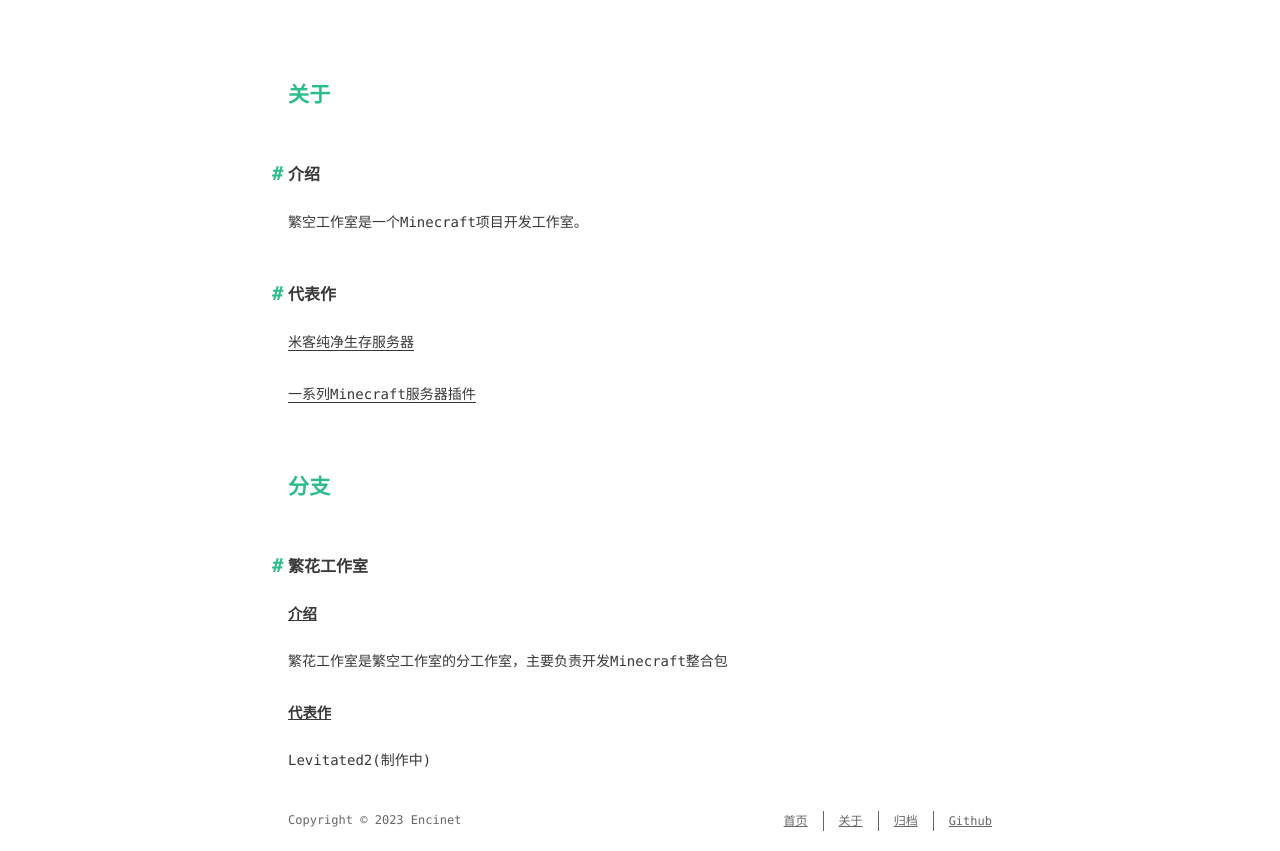
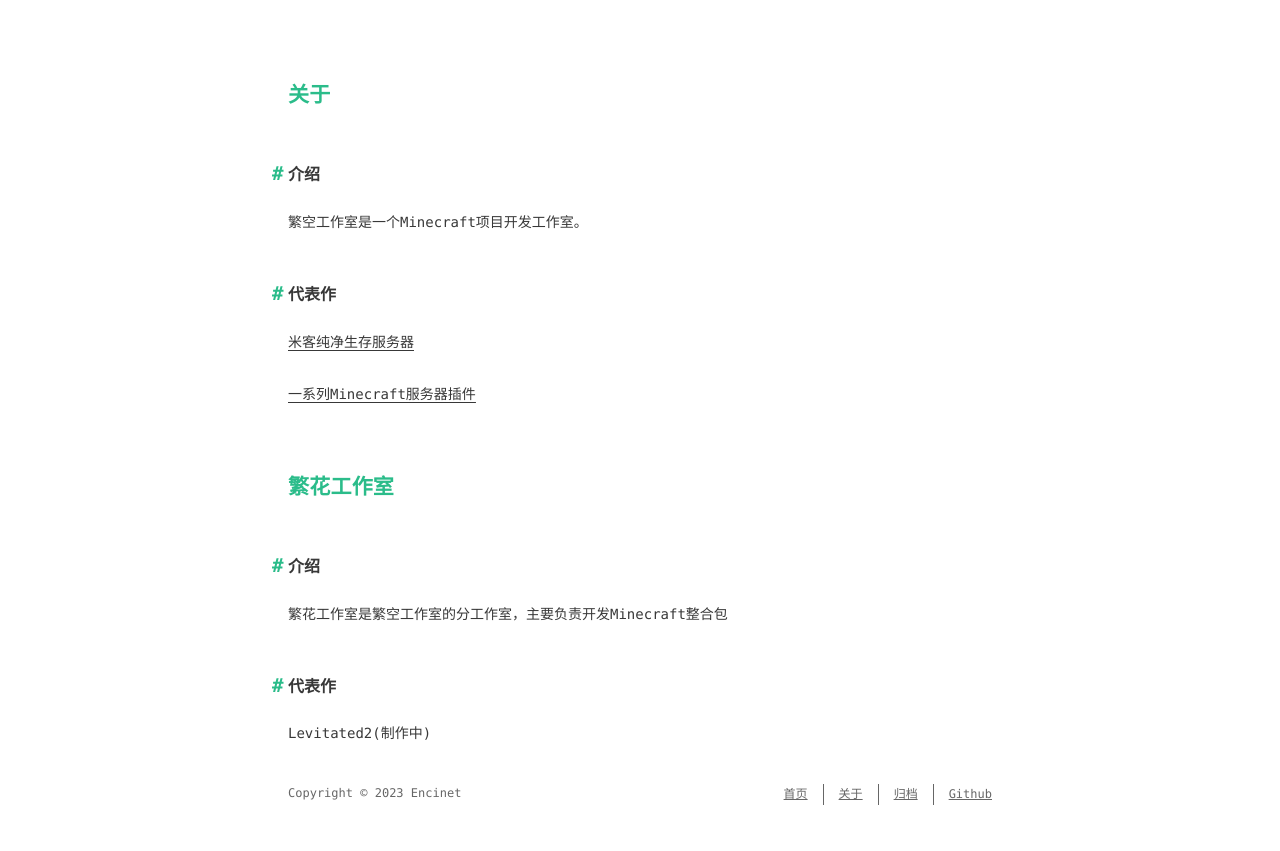
Before and after one commit to iamyuuk/StudioWebsite, a plain HTML site: page about/index.html in a window 1280 px wide. Shown: the part 119-970 px from the top of the page. After the commit the page ends 944 px from the top, so only its background shows below. Drawn offline with nearby package versions, Linux system fonts and the light colour scheme; a web font is replaced by a local one.

Commit message:
Site updated: 2023-01-12 02:03:23

```diff
--- a/about/index.html
+++ b/about/index.html
@@ -6,15 +6,15 @@
     <meta http-equiv="X-UA-Compatible" content="IE=edge">
     <meta name="HandheldFriendly" content="True">
     <meta name="viewport" content="width=device-width, initial-scale=1, maximum-scale=5" />
-    <meta name="description" content="关于介绍繁空工作室是一个Minecraft项目开发工作室。 代表作米客纯净生存服务器 一系列Minecraft服务器插件 分支繁花工作室介绍繁花工作室是繁空工作室的分工作室，主要负责开发Minecraft整合包 代表作Levitated2(制作中)">
+    <meta name="description" content="关于介绍繁空工作室是一个Minecraft项目开发工作室。 代表作米客纯净生存服务器 一系列Minecraft服务器插件 繁花工作室介绍繁花工作室是繁空工作室的分工作室，主要负责开发Minecraft整合包 代表作Levitated2(制作中)">
 <meta property="og:type" content="website">
 <meta property="og:title" content="关于">
 <meta property="og:url" content="http://encinet.netlify.app/about/index.html">
 <meta property="og:site_name" content="繁空工作室">
-<meta property="og:description" content="关于介绍繁空工作室是一个Minecraft项目开发工作室。 代表作米客纯净生存服务器 一系列Minecraft服务器插件 分支繁花工作室介绍繁花工作室是繁空工作室的分工作室，主要负责开发Minecraft整合包 代表作Levitated2(制作中)">
+<meta property="og:description" content="关于介绍繁空工作室是一个Minecraft项目开发工作室。 代表作米客纯净生存服务器 一系列Minecraft服务器插件 繁花工作室介绍繁花工作室是繁空工作室的分工作室，主要负责开发Minecraft整合包 代表作Levitated2(制作中)">
 <meta property="og:locale" content="zh_CN">
 <meta property="article:published_time" content="2023-01-11T13:48:27.000Z">
-<meta property="article:modified_time" content="2023-01-11T17:59:36.067Z">
+<meta property="article:modified_time" content="2023-01-11T18:03:11.240Z">
 <meta property="article:author" content="Encinet">
 <meta name="twitter:card" content="summary">
 
@@ -88,8 +88,8 @@
           <h1 id="关于"><a href="#关于" class="headerlink" title="关于"></a>关于</h1><h2 id="介绍"><a href="#介绍" class="headerlink" title="介绍"></a>介绍</h2><p>繁空工作室是一个Minecraft项目开发工作室。</p>
 <h2 id="代表作"><a href="#代表作" class="headerlink" title="代表作"></a>代表作</h2><p><a target="_blank" rel="noopener" href="https://mikwiki.netlify.app/">米客纯净生存服务器</a></p>
 <p><a href="github.com/encinet">一系列Minecraft服务器插件</a></p>
-<h1 id="分支"><a href="#分支" class="headerlink" title="分支"></a>分支</h1><h2 id="繁花工作室"><a href="#繁花工作室" class="headerlink" title="繁花工作室"></a>繁花工作室</h2><h3 id="介绍-1"><a href="#介绍-1" class="headerlink" title="介绍"></a>介绍</h3><p>繁花工作室是繁空工作室的分工作室，主要负责开发Minecraft整合包</p>
-<h3 id="代表作-1"><a href="#代表作-1" class="headerlink" title="代表作"></a>代表作</h3><p>Levitated2(制作中)</p>
+<h1 id="繁花工作室"><a href="#繁花工作室" class="headerlink" title="繁花工作室"></a>繁花工作室</h1><h2 id="介绍-1"><a href="#介绍-1" class="headerlink" title="介绍"></a>介绍</h2><p>繁花工作室是繁空工作室的分工作室，主要负责开发Minecraft整合包</p>
+<h2 id="代表作-1"><a href="#代表作-1" class="headerlink" title="代表作"></a>代表作</h2><p>Levitated2(制作中)</p>
 
 
   </div>
```
